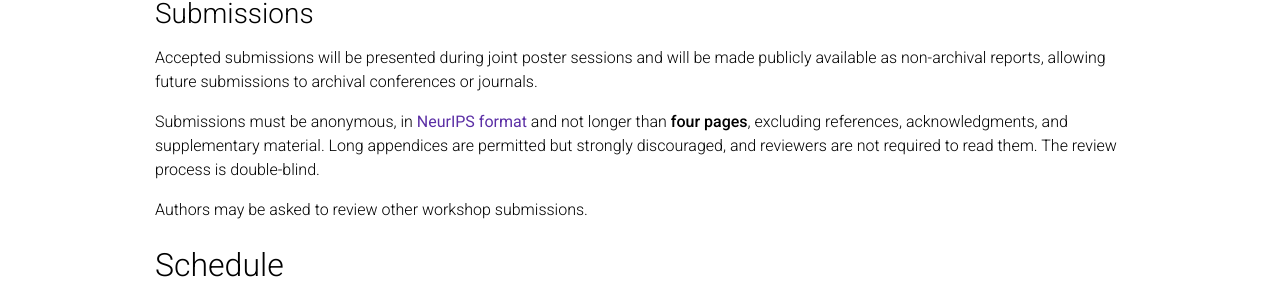
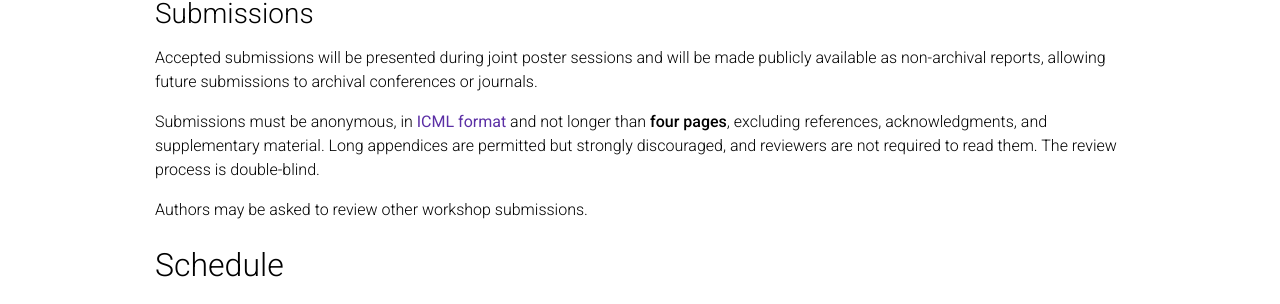
Before and after one commit to codeml-workshop/codeml2025, a Jekyll site: the page built from _pages/about.md, in a window 1280 px wide and 900 px high, scrolled down 916 px. Shown: the part 148-452 px from the top of the window. Built offline with Jekyll 4.4.1, drawn with Linux system fonts in a browser that asks for light colours; nearby versions of some CDN libraries; emoji names are drawn with the system emoji font; comment, search, counter and statistics services are not loaded; a style sheet for code colours, icons or effects is not loaded.

Commit message:
submission style guide set to ICML

```diff
--- a/_pages/about.md
+++ b/_pages/about.md
@@ -63,7 +63,7 @@ We invite high-quality extended abstract submissions on open-source software dev
 
 Accepted submissions will be presented during joint poster sessions and will be made publicly available as non-archival reports, allowing future submissions to archival conferences or journals.
 
-Submissions must be anonymous, in <span style="color:#3a92d6;font-weight:400;"><a href="https://neurips.cc/Conferences/2024/PaperInformation/StyleFiles">NeurIPS format</a></span> and not longer than **four pages**, excluding references, acknowledgments, and supplementary material. Long appendices are permitted but strongly discouraged, and reviewers are not required to read them. The review process is double-blind.
+Submissions must be anonymous, in <span style="color:#3a92d6;font-weight:400;"><a href="https://icml.cc/Conferences/2025/AuthorInstructions">ICML format</a></span> and not longer than **four pages**, excluding references, acknowledgments, and supplementary material. Long appendices are permitted but strongly discouraged, and reviewers are not required to read them. The review process is double-blind.
 
 <!-- Please note that we do not accept submissions that have previously been published elsewhere or will be presented at the main ICML conference. -->
 
```
